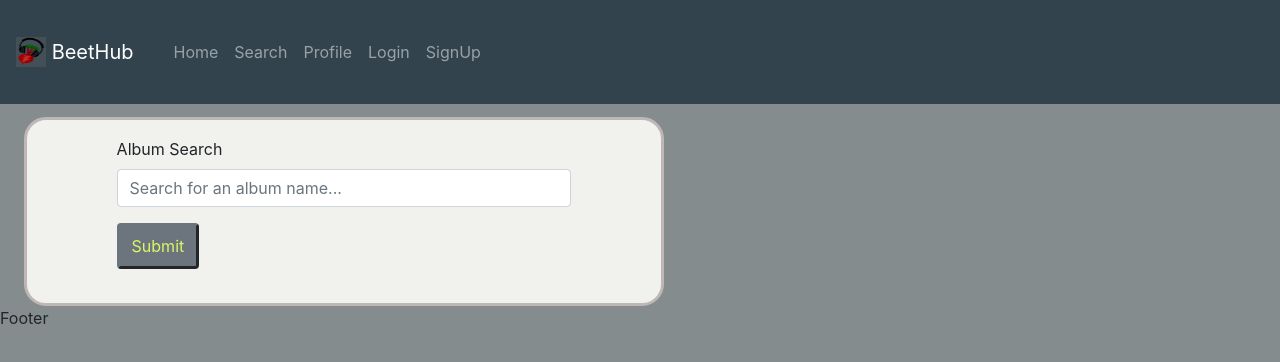
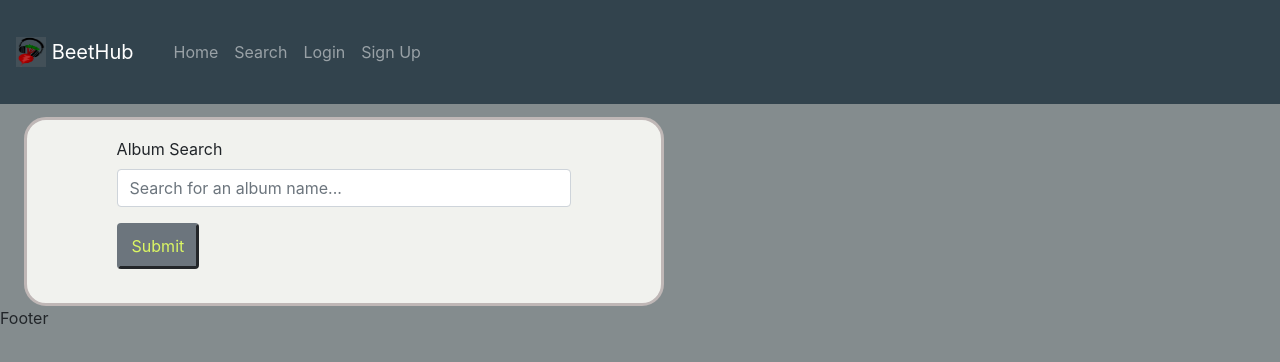
Before and after one commit to heatherviolet/beat-hub, a React (Create React App) app in the folder client/: page /search in a window 1280 px wide. Shown: the top 362 px of the page. Built offline with nearby package versions, Linux system fonts and the light colour scheme.

Commit message:
added conditional nav rendering

```diff
--- a/client/src/components/Nav.js
+++ b/client/src/components/Nav.js
@@ -3,12 +3,20 @@ import { Navbar, Container, Nav } from "react-bootstrap";
 import { Link } from "react-router-dom";
 import logo from "../assets/images/beethub.JPG";
 
+import Auth from '../utils/auth'
+
 export default function Navigate() {
   const [selectedNav, setSelectedNav] = useState("");
+
   const select = (e) => {
     let target = e.target.text;
     setSelectedNav(target);
   };
+
+  const logout = event => {
+    event.preventDefault();
+    Auth.logout();
+  }
 
   return (
     <Navbar
@@ -34,15 +42,25 @@ export default function Navigate() {
           <Nav.Link as={Link} to="/search" onClick={select} className={selectedNav === "Search" ? "selectedNav" : ""}>
             Search
           </Nav.Link>
+          {Auth.loggedIn() ? (
+            <>
               <Nav.Link as={Link} to="/profile" onClick={select} className={selectedNav === "Profile" ? "selectedNav" : ""}>
                 Profile
               </Nav.Link>
+              <Nav.Link to="/" onClick={logout}>
+                Logout
+              </Nav.Link>
+            </>
+          ) : (
+            <>
               <Nav.Link as={Link} to="/login" onClick={select} className={selectedNav === "Login" ? "selectedNav" : ""}>
                 Login
               </Nav.Link>
-          <Nav.Link as={Link} to="/signup" onClick={select} className={selectedNav === "SignUp" ? "selectedNav" : ""}>
-            SignUp
+              <Nav.Link as={Link} to="/signup" onClick={select} className={selectedNav === "Sign Up" ? "selectedNav" : ""}>
+                Sign Up
               </Nav.Link>
+            </>
+          )}
         </Nav>
       </Container>
     </Navbar>
--- a/client/src/utils/API.js
+++ b/client/src/utils/API.js
@@ -13,7 +13,7 @@ export const searchSpotify = async (query) => {
         },
         headers: {
           'X-RapidAPI-Host': 'spotify23.p.rapidapi.com',
-          'X-RapidAPI-Key': "API KEY GOES HERE"
+          'X-RapidAPI-Key': "98749236fcmsh9a0a6d6e384a89ep1d7bd0jsn68ffef7de409"
         }
       };
 
```
Lines whose indentation alone changed are shown as unchanged.
